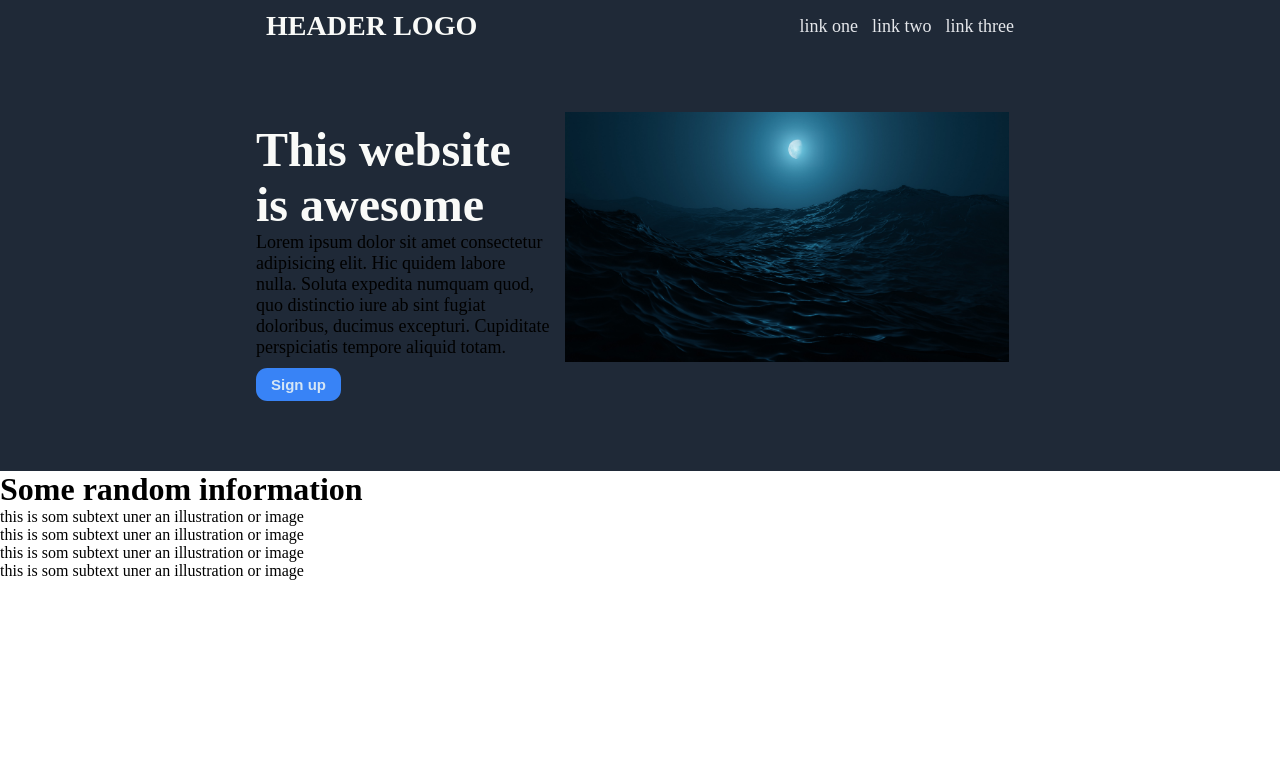
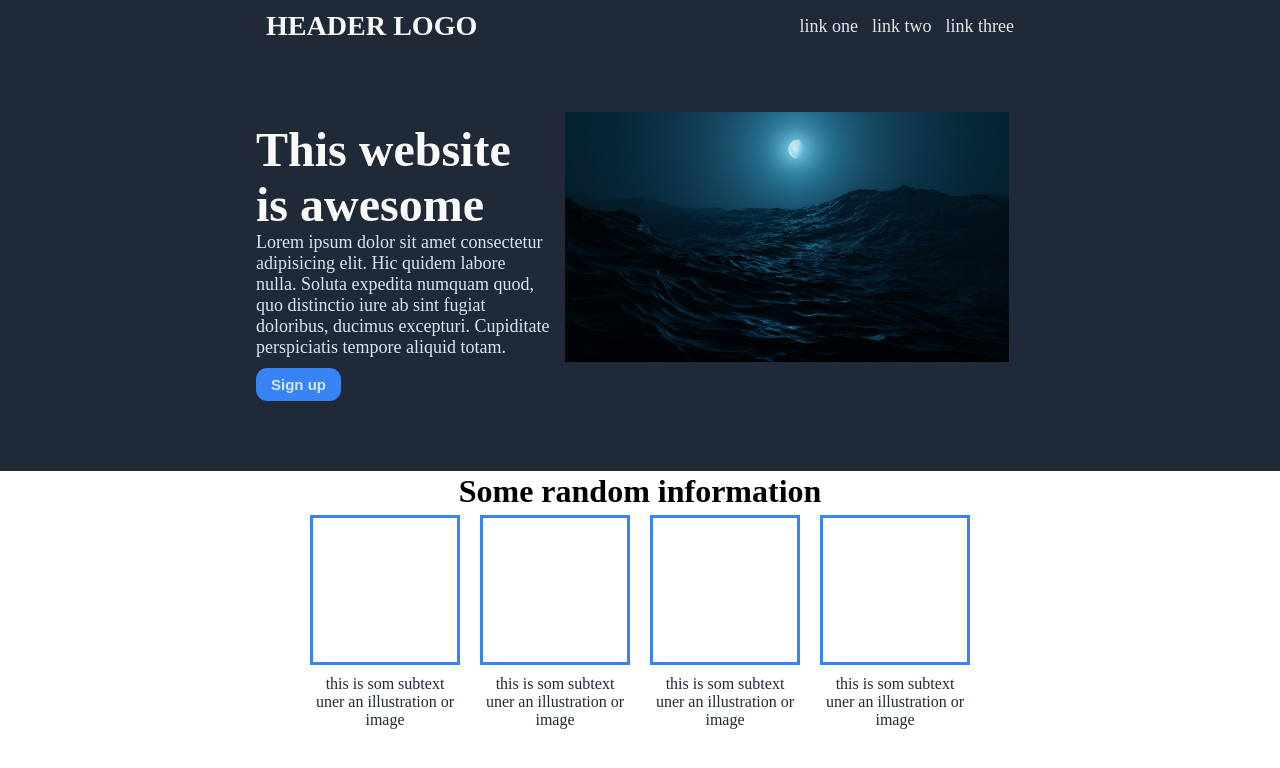
Before and after one commit to Imjustnelvin/landing-page, a plain HTML site: page index.html in a window 1280 px wide. Drawn offline with Linux system fonts and the light colour scheme.

Commit message:
add mid content style

```diff
--- a/styles.css
+++ b/styles.css
@@ -68,6 +68,7 @@
 .left-container p {
     font-size: 18px;
     margin-bottom: 10px;
+    color: #d5e6f5;
 }
 
 .left-container button {
@@ -79,3 +80,37 @@
     border: none;
     border-radius: .3cm;
 }
+
+.mid-container {
+    display: flex;
+    flex-direction: column;
+    padding: 0 20%;
+    align-items: center;
+    height: 260px;
+    justify-content: space-around;
+}
+
+.four-box-wrapper {
+    display: flex;
+    flex-wrap: wrap;
+}
+
+.box-wrapper {
+    display: flex;
+    width: 170px;
+    flex-direction: column;
+    align-items: center;
+}
+
+.box {
+    height: 150px;
+    width: 150px;
+    border: 3px solid #3883f6;
+}
+
+.box-wrapper p {
+    width: 150px;
+    text-align: center;
+    color: #1F2937;
+    margin-top: 10px;
+}
```
